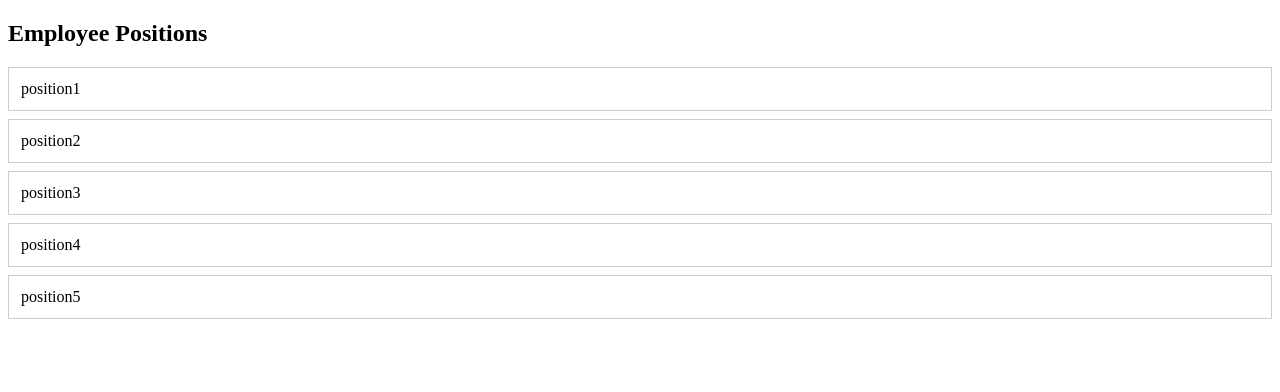
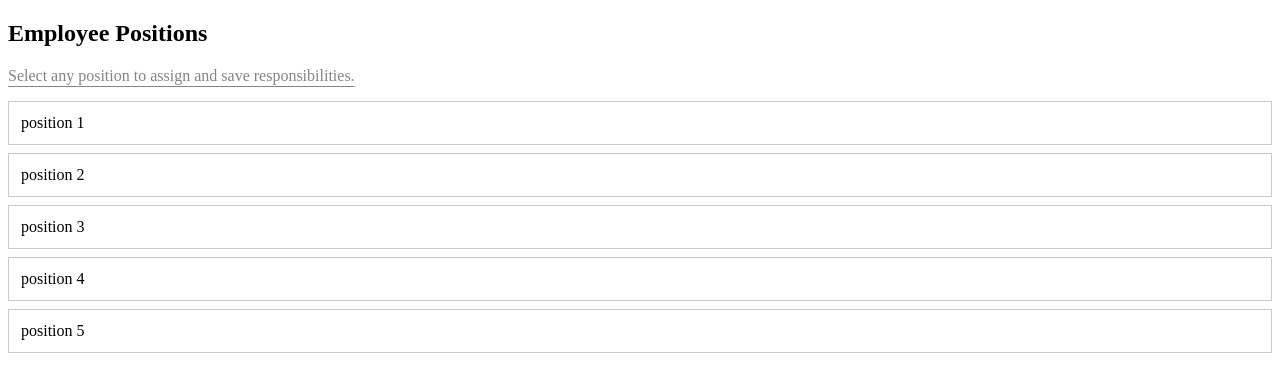
Before and after one commit to owencollins15/vpcr-update, an Angular app: page / in a window 1280 px wide. Shown: the top 392 px of the page. Built offline with nearby package versions, Linux system fonts and the light colour scheme.

Commit message:
Routing changes and updated save message logic

```diff
--- a/src/app/app.html
+++ b/src/app/app.html
@@ -1,4 +1,6 @@
+@if (showPositionList) {
 <h2>Employee Positions</h2>
+<p>Select any position to assign and save responsibilities.</p>
 
 <ul class="position-list">
   @for (pos of positions; track pos.id) {
@@ -11,4 +13,5 @@
     </li>
   }
 </ul>
+}
 <router-outlet></router-outlet>
--- a/src/app/app.scss
+++ b/src/app/app.scss
@@ -14,7 +14,7 @@
 }
 
 .position-row:hover {
-  background-color: #f5f5f5;
+  background-color: #97e1f7b6;
 }
 
 .saved {
@@ -22,3 +22,8 @@
   font-weight: 600;
   font-size: 0.9rem;
 }
+p{
+color: #858383;
+text-decoration:  underline #858383 ;
+text-underline-offset: 5px;
+}
--- a/src/app/app.ts
+++ b/src/app/app.ts
@@ -1,14 +1,17 @@
 import { CommonModule } from '@angular/common';
 import { Component, OnInit } from '@angular/core';
-import { NavigationEnd, Router, RouterOutlet } from '@angular/router'
+import { NavigationEnd, Router, RouterOutlet, RouterLinkWithHref } from '@angular/router'
 import { Communication } from './communication';
 import { Subscription } from 'rxjs';
+import { filter } from 'rxjs';
 
 
 interface Position{
   id: number;
   name: string;
 }
+
+
 @Component({
   selector: 'app-root',
   imports: [CommonModule, RouterOutlet],
@@ -17,37 +20,46 @@ interface Position{
 })
 export class App{
  positions: Position[] = [        //positions array with json constants
-    { id: 1, name: 'position1' },
-    { id: 2, name: 'position2' },
-    { id: 3, name: 'position3' },
-    { id: 4, name: 'position4' },
-    { id: 5, name: 'position5' }
+     { id: 1, name: 'position 1' },
+     { id: 2, name: 'position 2' },
+     { id: 3, name: 'position 3' },
+     { id: 4, name: 'position 4' },
+     { id: 5, name: 'position 5' }
  ];
-lastSavedPositionId: number | null = null;
+ lastSavedPositionId: number | null = null; //
+ showPositionList = true;
 
  private subscription!: Subscription;
+ private routerSubscription!: Subscription;  //
+
  constructor(private router: Router, private communication: Communication){
- this.router.events.subscribe(event =>{
-  if (event instanceof NavigationEnd){
-const state =history.state as { saved?: boolean; positionId?: number;};
+ this.router.events.pipe(filter(event => event  //emits router events for every navigation, this will run for every navigation even when you return from responsibilities page
+      instanceof NavigationEnd)).subscribe(()=>{
+        this.showPositionList = !this.router.url.includes('/position/')// hides positions list once a position is selected, shows again once returned
 
-  if (state?.saved && state.positionId){
-    this.lastSavedPositionId=state.positionId;
-    setTimeout(()=>{
-      this.lastSavedPositionId = null;
-    }, 5000);
-  }
+  this.showPositionList = !this.router.url.includes('/position/');
+  const state = history.state as { //history.state is a native browser api that stores data passed during a navigation
+    saved?: boolean;               //saved is true when the button gets pressed
+    positionId?:number;            //saves responsibilities to exact position id
+  };
+
+  if (state?.saved && state.positionId){   //only show a message if save button is pressed
+    this.lastSavedPositionId = state.positionId; //re renders template and displays message after save
    }
   });
 }
+
 
  ngOnInit() {
      this.subscription = this.communication.currentMessage.subscribe(message => {
        console.log('Message Received;', message);
      });
    }
+
+
    ngOnDestroy(){
      this.subscription.unsubscribe();
+     this.routerSubscription.unsubscribe();
    }
 
 
--- a/src/app/communication.ts
+++ b/src/app/communication.ts
@@ -4,8 +4,11 @@ import { BehaviorSubject, Observable} from 'rxjs'
   providedIn: 'root',
 })
 export class Communication {
-  private messageSource = new BehaviorSubject<string>('');
-  currentMessage: Observable<string> = this.messageSource.asObservable();
+
+  private messageSource = new BehaviorSubject<string>('');    //Behavior Subject:type of observable that stores immediately and emits its last or initial value
+  currentMessage: Observable<string> = this.messageSource.asObservable();//Observable: stream of data that is lazy and only emits value after subscription(action) is made
+  //              ^^^^^^^^^^^
+  //this allows for message to be displayed after button has been pressed
 
   constructor(){}
 
--- a/src/app/position-detail/position-detail.scss
+++ b/src/app/position-detail/position-detail.scss
@@ -1,4 +1,3 @@
-
 .detail-container {
   max-width: 1200px;
   margin: 0 auto;
--- a/src/app/position-detail/position-detail.ts
+++ b/src/app/position-detail/position-detail.ts
@@ -121,7 +121,7 @@ console.log('Removed Item!')
 }
 
 saveAndReturn(){
-  localStorage.setItem(`position_${this.positionId}`, JSON.stringify(this.selected));
+  localStorage.setItem(`position_${this.positionId}`, JSON.stringify(this.selected)); //localStorage API uses setItem to add values and read back the data saved to local storage , most commonly used for storing json constants
   this.router.navigate(['/'], {
     state: {
       saved: true,
@@ -131,7 +131,7 @@ saveAndReturn(){
 
 }
 cancel(){
-  this.router.navigate(['/']);
+  this.router.navigate(['/']); //navigates back to positions
 }
 
 saveMessage(){
```
Also changed, not shown: src/app/position-detail/position-detail.html (line endings or trailing spaces). Lines whose indentation alone changed are shown as unchanged.
